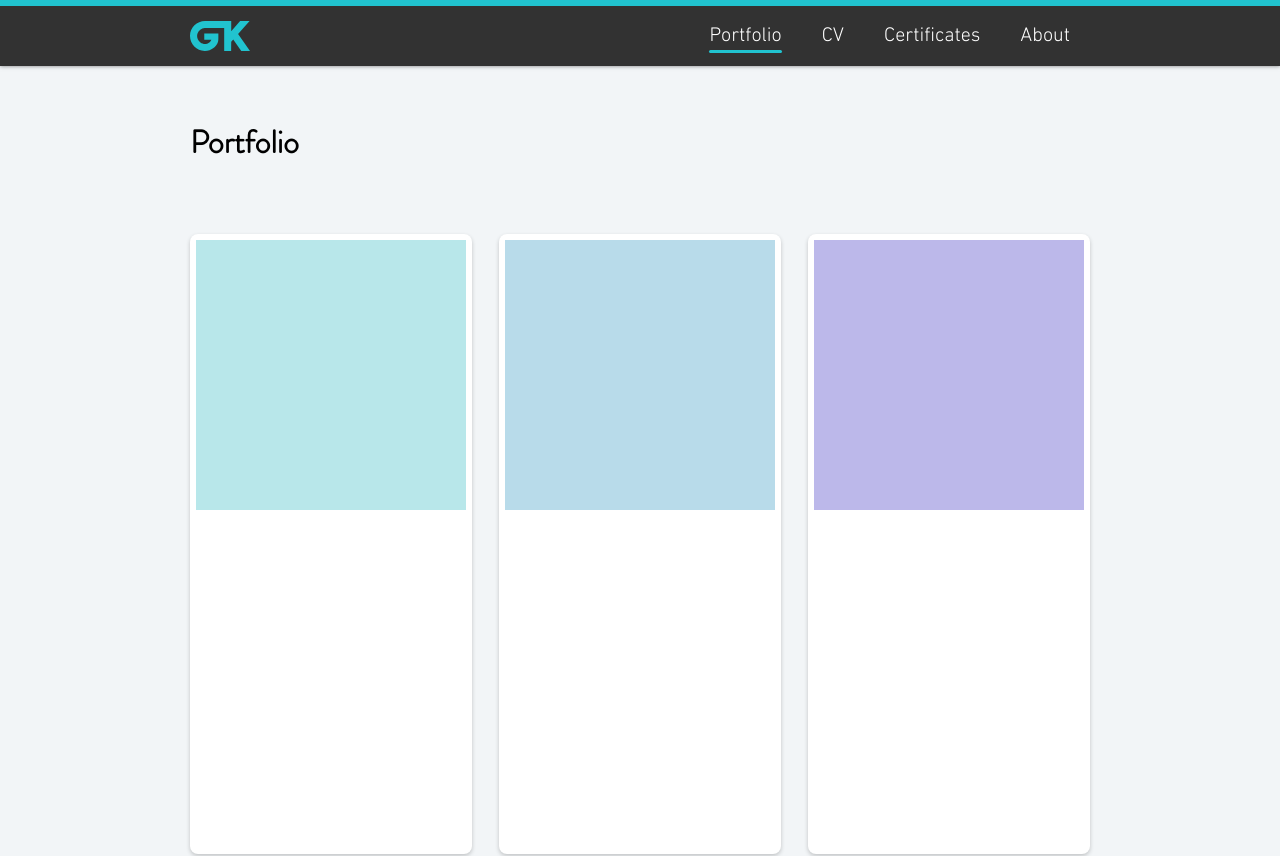
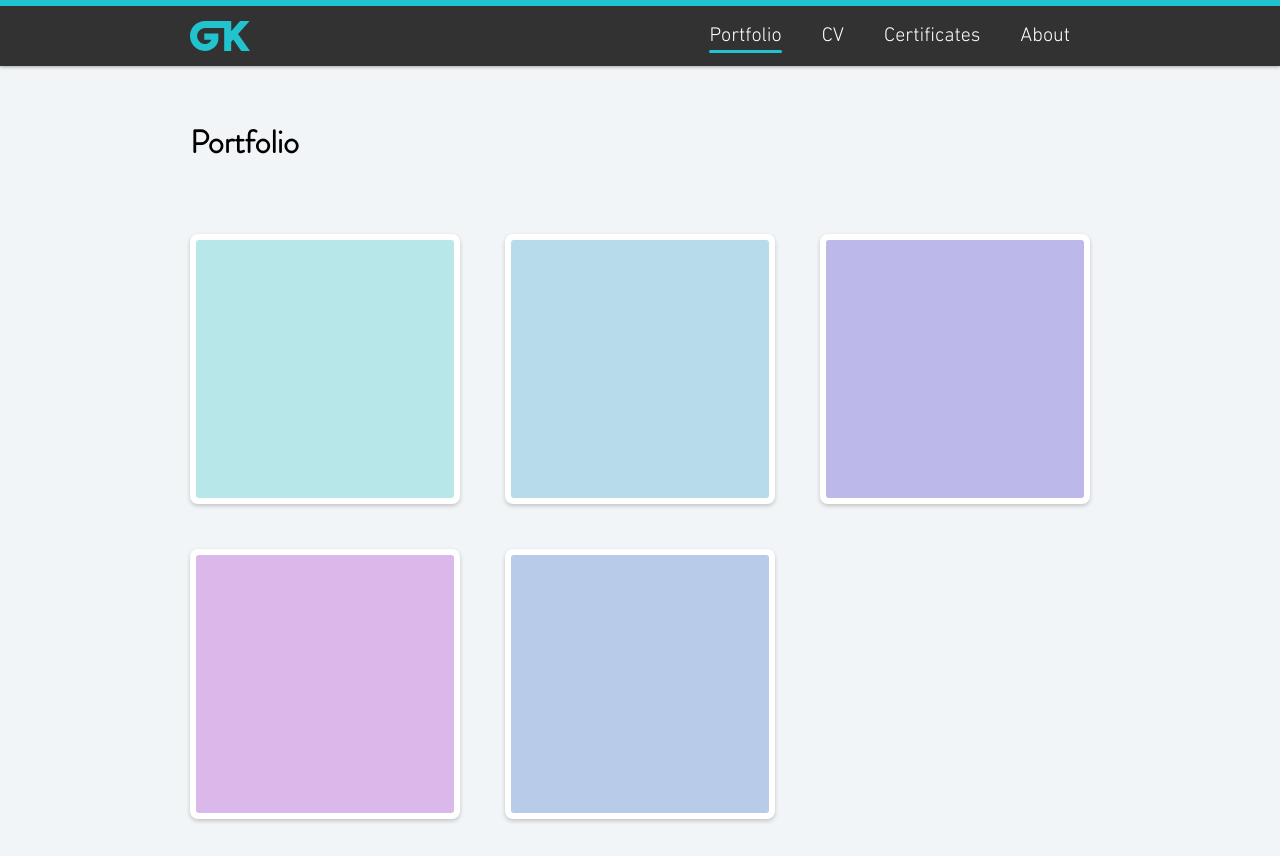
Before and after one commit to gkarapeev/dev-portfolio-2019, a React (Create React App) app: page /portfolio in a window 1280 px wide. Shown: the top 856 px of the page. Built offline with nearby package versions, Linux system fonts and the light colour scheme.

Commit message:
Synchronize Mask, Document, and DocumentLink components

```diff
--- a/src/App.css
+++ b/src/App.css
@@ -4,6 +4,7 @@
   padding-bottom: 80px;
   flex-grow: 1;
 }
+
 .mainCont {
   display: flex;
   align-items: center;
@@ -11,11 +12,13 @@
   flex-direction: column;
   margin-bottom: 3em;
 }
+
 h2 {
   font-size: 25px;
   margin: 0;
   color: #323232;
 }
+
 h3 {
   margin: 0;
   color: #323232;
--- a/src/components/Document/Document.css
+++ b/src/components/Document/Document.css
@@ -1,35 +1,5 @@
 .doc {
   padding: 6px;
-  height: 350px;
-  position: relative;
-}
-.docMask {
-  position: absolute;
-  top: 0;
-  bottom: 0;
-  left: 0;
-  right: 0;
-  border-radius: 8px;
-  transition: all 0.25s;
-  display: flex;
-  justify-content: center;
-  align-items: center;
-}
-.docMask span {
-  opacity: 0;
-}
-.doc a,
-.doc a:visited,
-.doc a:hover {
-  color: white;
-}
-.docMask:hover {
-  background-color: rgba(0, 0, 0, 0.7);
-}
-.docMask:hover > span {
-  opacity: 1;
-  background-color: rgba(0, 0, 0, 0.24);
-  box-shadow: 0 0 70px 20px rgba(0, 0, 0, 0.466);
 }
 .docImg {
   height: 100%;
--- a/src/components/Document/Document.js
+++ b/src/components/Document/Document.js
@@ -1,18 +1,20 @@
 import React from 'react'
+import Paper from '../Paper/Paper'
 import './Document.css'
-import Paper from '../Paper/Paper'
+import Mask from '../Mask/Mask'
 
 
 const Document = (props) => {
+  const docClasses = ['doc']
+  const classes = props.classes ? props.classes.concat(docClasses) : docClasses
+
   return(
-    <Paper bg={props.bg} classes={'doc'}>
-      <a href={props.address} target={props.target} rel='noopener noreferrer'>
-        <div className='docMask'>
-          <span>{props.hoverMsg}</span>
-        </div>
-        <img src={props.content} alt={props.alt} className='docImg'/>
-      </a>
+        <a href={props.address} target={props.target} rel='noopener noreferrer'>
+    <Paper bg={props.bg} classes={classes}>
+          <img src={props.content} alt={props.alt} className='docImg'/>
+          <Mask hoverMsg={props.hoverMsg} />
     </Paper>
+        </a>
   )
 };
 
--- a/src/components/Document/DocumentLink.css
+++ b/src/components/Document/DocumentLink.css
@@ -1,10 +1,5 @@
-.projectContainer::after {
-  content: '';
-  width: 31.5%;
-}
 .docLinkImg {
   width: 100%;
+  vertical-align: top;
+  border-radius: 3px;
 }
-.docLink {
-  margin-bottom: 2%;
-}
--- a/src/components/Document/DocumentLink.js
+++ b/src/components/Document/DocumentLink.js
@@ -2,18 +2,21 @@ import React from 'react'
 import { Link } from 'react-router-dom'
 import './DocumentLink.css'
 import Paper from '../Paper/Paper'
+import Mask from '../Mask/Mask'
+import '../../components/Mask/Mask.css'
 
 
 const DocumentLink = (props) => {
-  return(
-    <Paper bg={props.bg} classes={'doc docLink'}>
-      <Link to={props.path}>
-        <div className='docMask'>
-          <span>{props.hoverMsg}</span>
-        </div>
+  const docLinkClasses = ['doc']
+  const classes = props.classes ? props.classes.concat(docLinkClasses) : docLinkClasses
+
+  return (
+    <Link to={props.path} className='masked'>
+      <Paper bg={props.bg} classes={classes}>
         <img src={props.content} alt={props.alt} className='docLinkImg'/>
-      </Link>
-    </Paper>
+      </Paper>
+      <Mask hoverMsg={props.hoverMsg} />
+    </Link>
   )
 };
 
--- /dev/null
+++ b/src/components/Mask/Mask.css
@@ -0,0 +1,33 @@
+.mask {
+  position: absolute;
+  top: 0;
+  left: 0;
+  right: 0;
+  bottom: 0;
+  flex: 1;
+  border-radius: 8px;
+  display: flex;
+  justify-content: center;
+  align-items: center;
+  color: white;
+  transition: all 0.25s;
+}
+
+.masked {
+  position: relative;
+  flex: 1;
+}
+
+.mask:hover {
+  background-color: rgba(0, 0, 0, 0.7);
+}
+
+.mask > span {
+  opacity: 0;
+}
+
+.mask:hover > span {
+  opacity: 1;
+  background-color: rgba(0, 0, 0, 0.24);
+  box-shadow: 0 0 70px 20px rgba(0, 0, 0, 0.466);
+}
--- /dev/null
+++ b/src/components/Mask/Mask.js
@@ -0,0 +1,12 @@
+import React from 'react'
+import './Mask.css'
+
+const Mask = (props) => {
+  return(
+    <div className='mask'>
+      <span>{props.hoverMsg}</span>
+    </div>
+  )
+};
+
+export default Mask;
--- a/src/components/Paper/Paper.js
+++ b/src/components/Paper/Paper.js
@@ -2,8 +2,10 @@ import React from 'react'
 import './Paper.css'
 
 const Paper = (props) => {
+  const classes = props.classes ? props.classes.join(' ') : null
+
   return(
-    <div className={'paper ' + props.bg + ' ' + props.classes}>
+    <div className={'paper ' + props.bg + ' ' + classes}>
       {props.children}
     </div>
   )
--- a/src/pages/Certificates/Certificates.css
+++ b/src/pages/Certificates/Certificates.css
@@ -3,3 +3,7 @@
   flex-direction: row;
   justify-content: space-between;
 }
+.certificate {
+  height: 350px;
+  position: relative;
+}
--- a/src/pages/Certificates/Certificates.js
+++ b/src/pages/Certificates/Certificates.js
@@ -19,9 +19,9 @@ const Skills = (props) => {
       <Titlebar location={props.location} />
       <PageContent>
         <div className='certificates'>
-          <Document bg='beige' content={Degree} target='_blank' address={Degree_PDF} alt='Degree' hoverMsg='Open in new tab'/>
-          <Document bg='white' content={JS_Certificate} target='_blank' address={JS_Certificate_PDF} alt='JS_Certificate' hoverMsg='Open in new tab'/>
-          <Document bg='purple' content={UX_Certificate} target='_blank' address={UX_Certificate_PDF} alt='UX_Certificate' hoverMsg='Open in new tab'/>
+          <Document bg='beige' content={Degree} target='_blank' classes={['certificate']} address={Degree_PDF} alt='Degree' hoverMsg='Open in new tab'/>
+          <Document bg='white' content={JS_Certificate} target='_blank' classes={['certificate']} address={JS_Certificate_PDF} alt='JS_Certificate' hoverMsg='Open in new tab'/>
+          <Document bg='purple' content={UX_Certificate} target='_blank' classes={['certificate']} address={UX_Certificate_PDF} alt='UX_Certificate' hoverMsg='Open in new tab'/>
         </div>
       </PageContent>
     </Fragment>
--- a/src/pages/Portfolio/Portfolio.css
+++ b/src/pages/Portfolio/Portfolio.css
@@ -1,11 +1,23 @@
-.projectContainer {
+.projectContainer ul {
+  height: 100%;
   display: flex;
   flex-direction: row;
   flex-wrap: wrap;
-  justify-content: space-between;
+  list-style-type: none;
+  margin-block-start: 0;
+  margin-block-end: 0;
+  padding-inline-start: 0;
 }
 
-.projectContainer > div {
+.projectContainer li {
+  display: flex;
   width: 30%;
-  height: 100%;
+  padding-top: 30%;
+  margin-top: -30%;
+  margin-bottom: 5%;
 }
+
+.projectContainer li:nth-child(3n+2) {
+  margin-left: 5%;
+  margin-right: 5%;
+}
--- a/src/pages/Portfolio/Portfolio.js
+++ b/src/pages/Portfolio/Portfolio.js
@@ -11,11 +11,15 @@ const Skills = (props) => {
       <Titlebar location={props.location} />
       <PageContent>
         <div className='projectContainer'>
-          {Projects.map((proj, index) => {
-            return (
-              <DocumentLink bg='white' content={proj.thumb} path={proj.path} alt={proj.title} key={index} hoverMsg='View Project'/>
-            )
-          })}
+          <ul>
+            {Projects.map((proj, index) => {
+              return (
+                <li key={index}>
+                  <DocumentLink bg='white' content={proj.thumb} path={proj.path} alt={proj.title} hoverMsg='View Project'/>
+                </li>
+              )
+            })}
+          </ul>
         </div>
       </PageContent>
     </Fragment>
```
